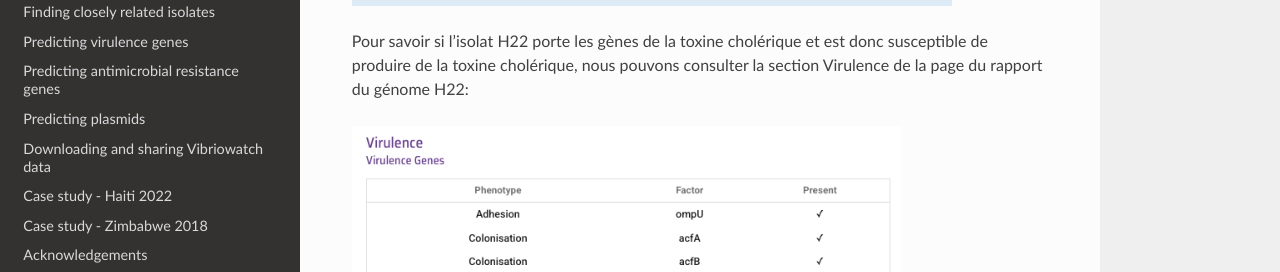
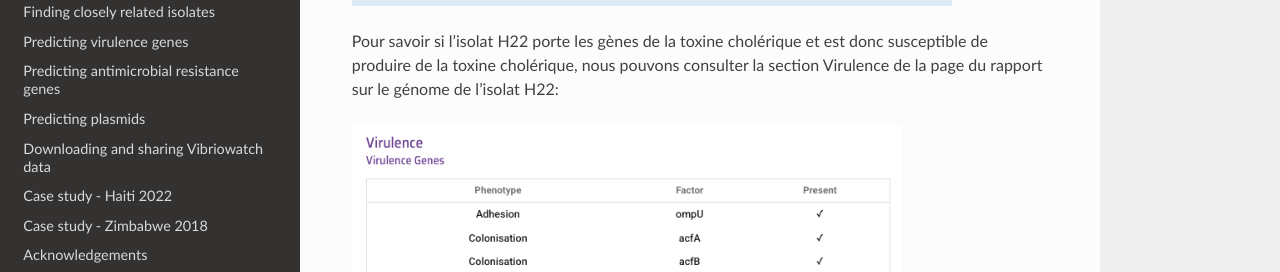
Before and after one commit to avrilcoghlan/vibriowatch, a Sphinx documentation site: the page built from docs/source/haiti_francais.rst, in a window 1280 px wide and 900 px high, scrolled down 4945 px. Shown: the part 226-498 px from the top of the window. Built offline with Sphinx 7.4.7 and the Read the Docs theme 3.1.0, drawn with Linux system fonts in a browser that asks for light colours.

Commit message:
Update haiti_francais.rst

```diff
--- a/docs/source/haiti_francais.rst
+++ b/docs/source/haiti_francais.rst
@@ -125,7 +125,7 @@ Le choléra est une maladie caractérisée par une diarrhée aqueuse aiguë, don
 .. image:: HowToGetTheResult.png
   :width: 600
 
-Pour savoir si l'isolat H22 porte les gènes de la toxine cholérique et est donc susceptible de produire de la toxine cholérique, nous pouvons consulter la section Virulence de la page du rapport du génome H22:
+Pour savoir si l'isolat H22 porte les gènes de la toxine cholérique et est donc susceptible de produire de la toxine cholérique, nous pouvons consulter la section Virulence de la page du rapport sur le génome de l'isolat H22:
 
 .. image:: Picture121.png
   :width: 550
```
